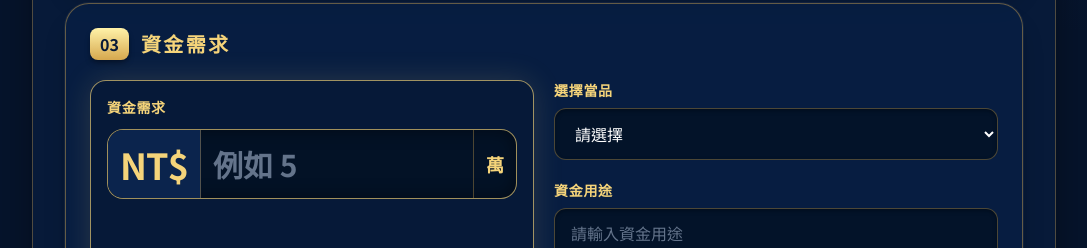
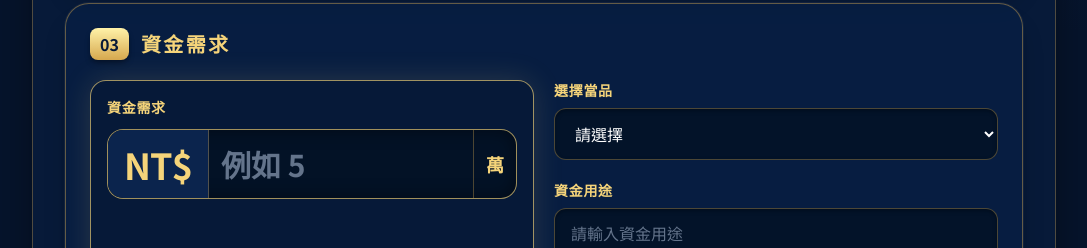
Before and after one commit to d125410918/Pawnshop_Custom2, a Next.js app: page / in a window 1280 px wide. Shown: the part 1000-1248 px from the top of the page, without its empty margins (96-1183 px from the left). Built offline with nearby package versions, Linux system fonts and the light colour scheme.

Commit message:
Update globals.css

```diff
--- a/app/globals.css
+++ b/app/globals.css
@@ -64,8 +64,8 @@ form > section:nth-of-type(3) > div:nth-child(2) > label > div {
 }
 
 form > section:nth-of-type(3) > div:nth-child(2) > label > div > span:first-child {
-  padding-left: 0.75rem !important;
-  padding-right: 0.75rem !important;
+  padding-left: 1rem !important;
+  padding-right: 1rem !important;
   font-size: clamp(1.35rem, 7vw, 2.25rem) !important;
   white-space: nowrap;
 }
```
